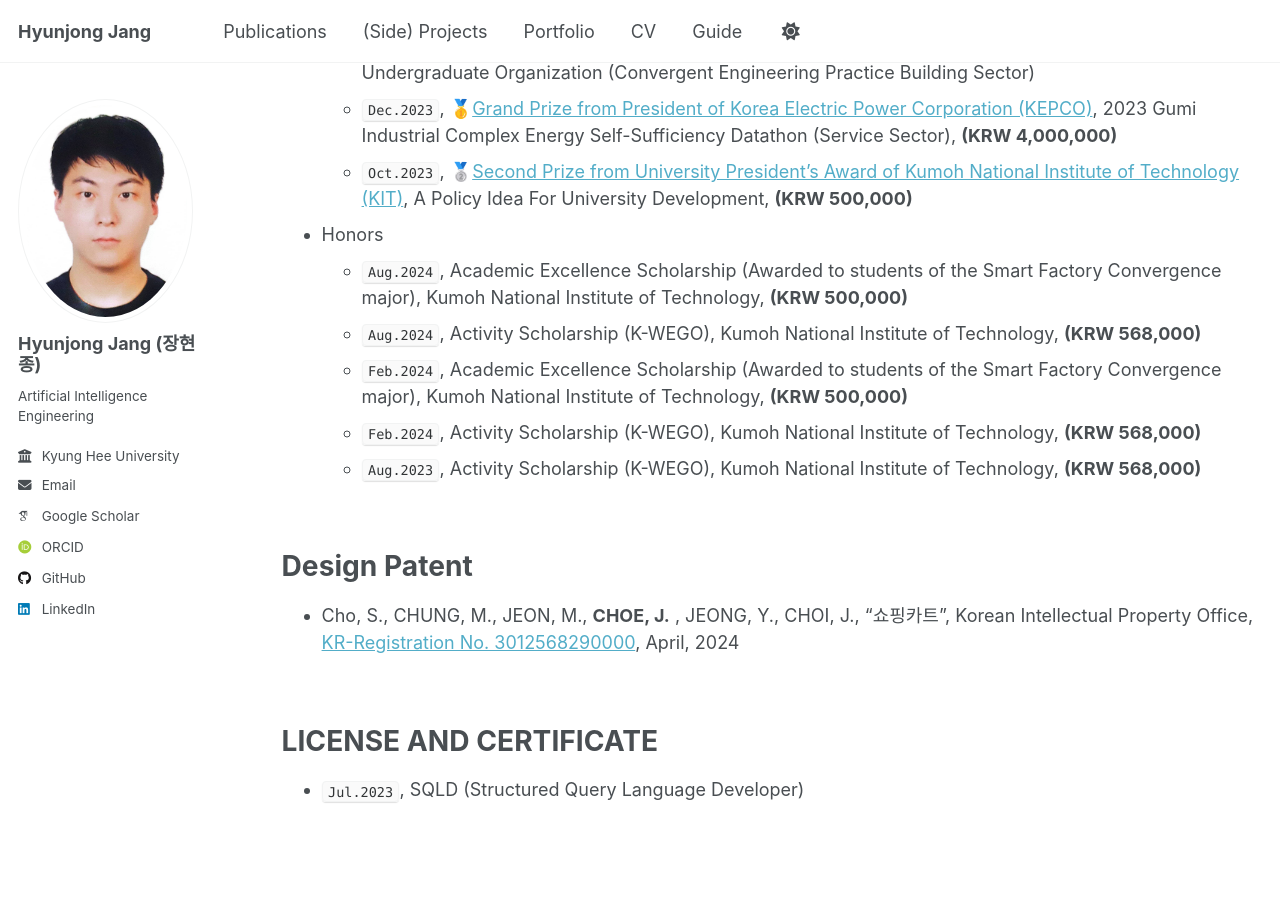
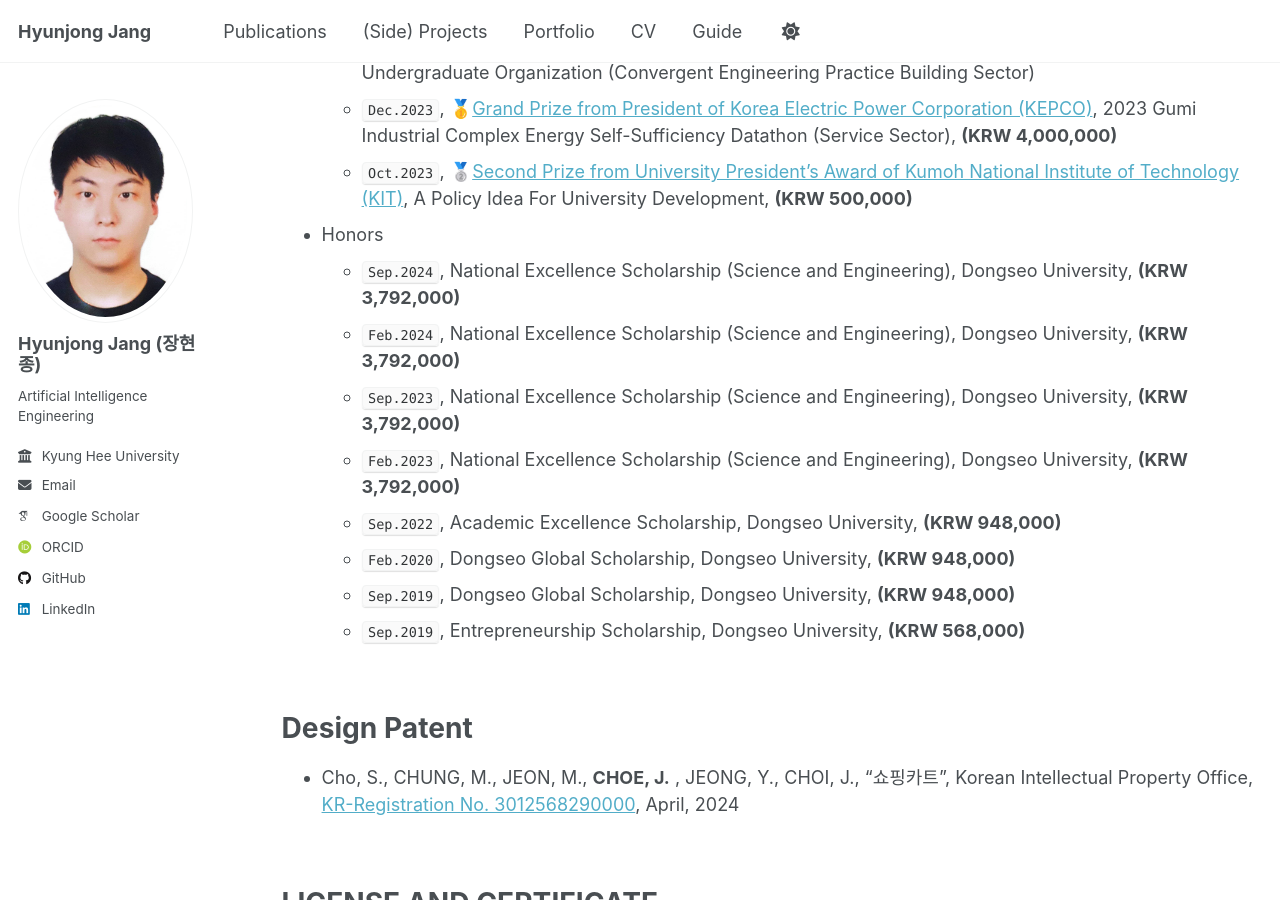
Before and after one commit to jaejunchoe/jaejunchoe.github.io, a Jekyll site: the page built from _pages/cv.md, in a window 1280 px wide and 900 px high, scrolled down 2063 px. Built offline with Jekyll 4.4.1, drawn with Linux system fonts in a browser that asks for light colours; some web fonts are replaced.

```diff
--- a/_pages/cv.md
+++ b/_pages/cv.md
@@ -55,11 +55,14 @@ Awards & Honors
   * `Oct.2023`, 🥈[Second Prize from University President's Award of Kumoh National Institute of Technology (KIT)](/images/금오공대_정책_공모전_우수.jpg), A Policy Idea For University Development, <strong>(KRW 500,000)</strong>
 
 * Honors
-  * `Aug.2024`, Academic Excellence Scholarship (Awarded to students of the Smart Factory Convergence major), Kumoh National Institute of Technology, <strong>(KRW 500,000)</strong>
-  * `Aug.2024`, Activity Scholarship (K-WEGO), Kumoh National Institute of Technology, <strong>(KRW 568,000)</strong>
-  * `Feb.2024`, Academic Excellence Scholarship (Awarded to students of the Smart Factory Convergence major), Kumoh National Institute of Technology, <strong>(KRW 500,000)</strong>
-  * `Feb.2024`, Activity Scholarship (K-WEGO), Kumoh National Institute of Technology, <strong>(KRW 568,000)</strong>
-  * `Aug.2023`, Activity Scholarship (K-WEGO), Kumoh National Institute of Technology, <strong>(KRW 568,000)</strong>
+  * `Sep.2024`, National Excellence Scholarship (Science and Engineering), Dongseo University, <strong>(KRW 3,792,000)</strong>
+  * `Feb.2024`, National Excellence Scholarship (Science and Engineering), Dongseo University, <strong>(KRW 3,792,000)</strong>
+  * `Sep.2023`, National Excellence Scholarship (Science and Engineering), Dongseo University, <strong>(KRW 3,792,000)</strong>
+  * `Feb.2023`, National Excellence Scholarship (Science and Engineering), Dongseo University, <strong>(KRW 3,792,000)</strong>
+  * `Sep.2022`, Academic Excellence Scholarship, Dongseo University, <strong>(KRW 948,000)</strong>
+  * `Feb.2020`, Dongseo Global Scholarship, Dongseo University, <strong>(KRW 948,000)</strong>
+  * `Sep.2019`, Dongseo Global Scholarship, Dongseo University, <strong>(KRW 948,000)</strong>
+  * `Sep.2019`, Entrepreneurship Scholarship, Dongseo University, <strong>(KRW 568,000)</strong>
 
 <br/>
 
```
Also changed, not shown: _portfolio/portfolio-1.md (+2 -2 lines), images/bookstudy_ch12_hands_on_large_language_models.jpg (added).
